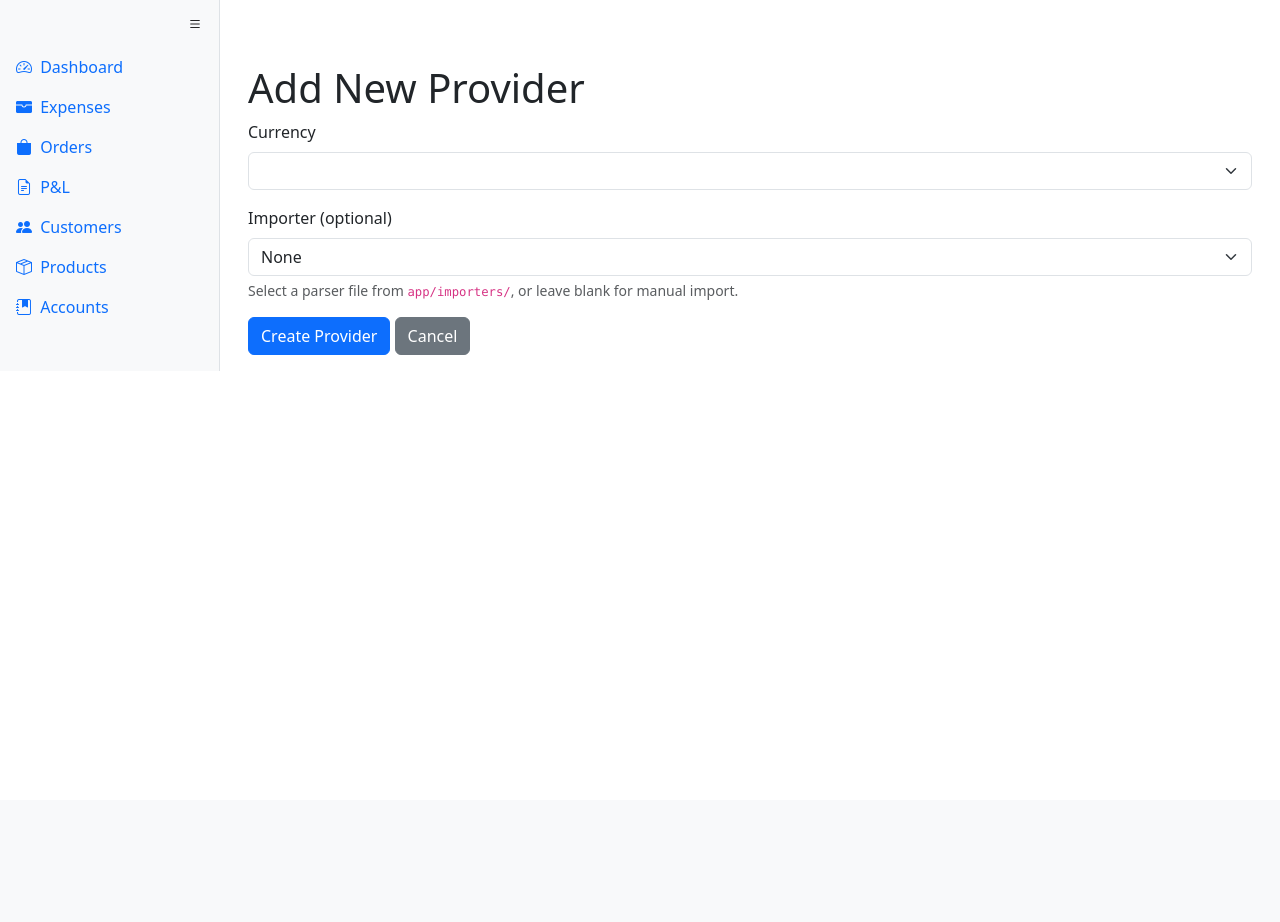
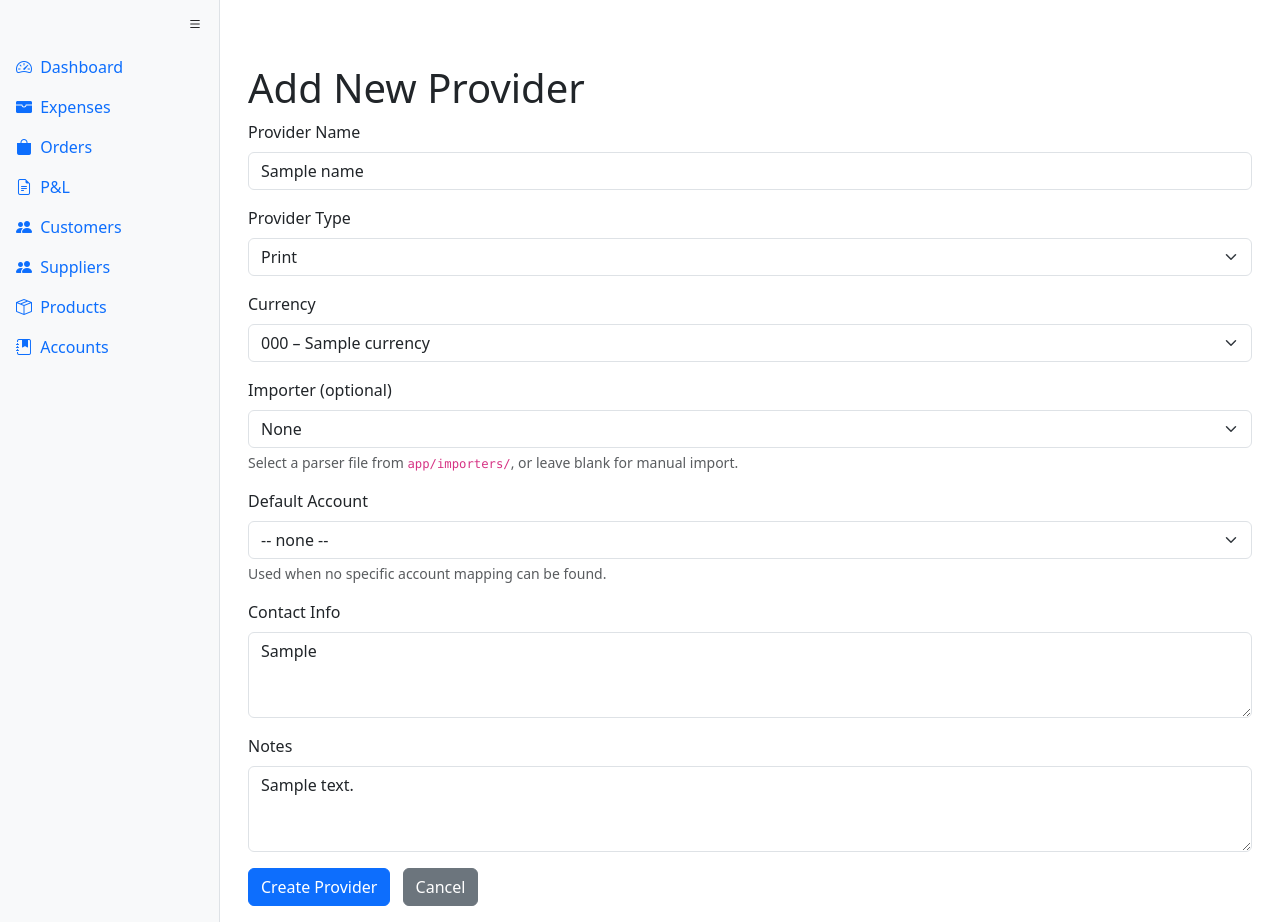
Before and after one commit to karlneco/pod_accounting, a Flask app: template app/templates/providers/new.html in a window 1280 px wide. Before the commit the page ends 371 px from the top, so only its background shows below. Run offline with Flask 3, Linux system fonts and the light colour scheme; the template is opened without the code that fills it: most values are stand-ins (such as "Sample title", 1, 10 or a date in 2020); lists and menus that the app fills with data are empty.

Commit message:
improving supplier editing and added import for generic expenses

```diff
--- a/app/importers/printify.py
+++ b/app/importers/printify.py
@@ -72,4 +72,4 @@ def parse(filepath, provider_id):
                 'items': items
             })
 
-    return invoices
+    return invoices, []
--- a/app/models.py
+++ b/app/models.py
@@ -40,7 +40,9 @@ class Provider(db.Model):
     currency_code = db.Column(db.String(3), db.ForeignKey('currencies.code'), nullable=False)
     notes = db.Column(db.Text)
     importer = db.Column(db.String(128))
+    default_account_id = db.Column(db.Integer, db.ForeignKey('accounts.id'), nullable=True)
 
+    default_account = db.relationship('Account', foreign_keys=[default_account_id])
     expense_invoices = db.relationship('ExpenseInvoice', back_populates='provider', cascade='all, delete-orphan')
 
 
@@ -67,7 +69,7 @@ class Account(db.Model):
     id = db.Column(db.Integer, primary_key=True)
     name = db.Column(db.String(128), nullable=False)
     type = db.Column(
-        db.Enum('Income', 'COGS', 'Expense', 'Other', 'Fees', name='account_types'),
+        db.Enum('Income', 'COGS', 'Expense', 'Other', 'Service', 'Fees', name='account_types'),
         nullable=False
     )
     parent_id = db.Column(db.Integer, db.ForeignKey('accounts.id'), nullable=True)
--- a/app/templates/base.html
+++ b/app/templates/base.html
@@ -93,6 +93,12 @@
                 </a>
             </li>
             <li class="nav-item">
+                <a class="nav-link" href="{{ url_for('providers.list_providers') }}">
+                    <i class="bi bi-people-fill"></i>
+                    <span class="link-text ms-1">Suppliers</span>
+                </a>
+            </li>
+            <li class="nav-item">
                 <a class="nav-link" href="{{ url_for('products.list_products') }}">
                     <i class="bi bi-box-seam"></i>
                     <span class="link-text ms-1">Products</span>
--- a/app/templates/providers/new.html
+++ b/app/templates/providers/new.html
@@ -3,19 +3,51 @@
 {% block content %}
     <div class="container mt-5">
         <h1>Add New Provider</h1>
+
         <form method="post" action="{{ url_for('providers.create_provider') }}">
-    <!-- existing fields… -->
+            <div class="mb-3">
+                <label for="name" class="form-label">Provider Name</label>
+                <input type="text"
+                       class="form-control"
+                       id="name"
+                       name="name"
+                       value="{{ name }}"
+                       required>
+            </div>
+
+            <div class="mb-3">
+                <label for="type" class="form-label">Provider Type</label>
+                <select class="form-select"
+                        id="type"
+                        name="type"
+                        required>
+                    <option value="" disabled {% if not type %}selected{% endif %}>Select type</option>
+                    <option value="print" {% if type=='print' %}selected{% endif %}>Print</option>
+                    <option value="software" {% if type=='software' %}selected{% endif %}>Software</option>
+                    <option value="other" {% if type=='other' %}selected{% endif %}>Other</option>
+                </select>
+            </div>
 
             <div class="mb-3">
                 <label for="currency_code" class="form-label">Currency</label>
-      <select class="form-select" id="currency_code" name="currency_code" required>
-        <!-- … -->
+                <select class="form-select"
+                        id="currency_code"
+                        name="currency_code"
+                        required>
+                    <option value="" disabled {% if not currency_code %}selected{% endif %}>Select currency</option>
+                    {% for c in currencies %}
+                        <option value="{{ c.code }}" {% if c.code==currency_code %}selected{% endif %}>
+                            {{ c.code }} – {{ c.name }}
+                        </option>
+                    {% endfor %}
                 </select>
             </div>
 
             <div class="mb-3">
                 <label for="importer" class="form-label">Importer (optional)</label>
-      <select class="form-select" id="importer" name="importer">
+                <select class="form-select"
+                        id="importer"
+                        name="importer">
                     <option value="" {% if not importer %}selected{% endif %}>None</option>
                     {% for imp in importers %}
                         <option value="{{ imp }}" {% if imp==importer %}selected{% endif %}>
@@ -28,10 +60,46 @@
                 </div>
             </div>
 
-    <!-- remaining fields (contact_info, notes)… -->
+            <div class="mb-3">
+                <label for="default_account_id" class="form-label">Default Account</label>
+                <select class="form-select" id="default_account_id" name="default_account_id">
+                    <option value="" {% if not default_account %}selected{% endif %}>
+                        -- none --
+                    </option>
+                    {% for acct in accounts %}
+                        <option value="{{ acct.id }}"
+                                {% if acct.id==default_account %}selected{% endif %}>
+                            {{ acct.name }} ({{ acct.type }})
+                        </option>
+                    {% endfor %}
+                </select>
+                <div class="form-text">
+                    Used when no specific account mapping can be found.
+                </div>
+            </div>
+
+
+            <div class="mb-3">
+                <label for="contact_info" class="form-label">Contact Info</label>
+                <textarea class="form-control"
+                          id="contact_info"
+                          name="contact_info"
+                          rows="3">{{ contact_info }}</textarea>
+            </div>
+
+            <div class="mb-3">
+                <label for="notes" class="form-label">Notes</label>
+                <textarea class="form-control"
+                          id="notes"
+                          name="notes"
+                          rows="3">{{ notes }}</textarea>
+            </div>
 
             <button type="submit" class="btn btn-primary">Create Provider</button>
-    <a href="{{ url_for('providers.list_providers') }}" class="btn btn-secondary">Cancel</a>
+            <a href="{{ url_for('providers.list_providers') }}"
+               class="btn btn-secondary ms-2">
+                Cancel
+            </a>
         </form>
     </div>
 {% endblock %}
```
Also changed, not shown: app/importers/generic.py (added, +119 -0 lines), app/importers/meta_ads.py (added, +69 -0 lines), app/templates/expenses/verify.html (+22 -2 lines), app/views/expenses.py (+63 -30 lines), app/views/providers.py (+9 -4 lines). Lines whose indentation alone changed are shown as unchanged.
